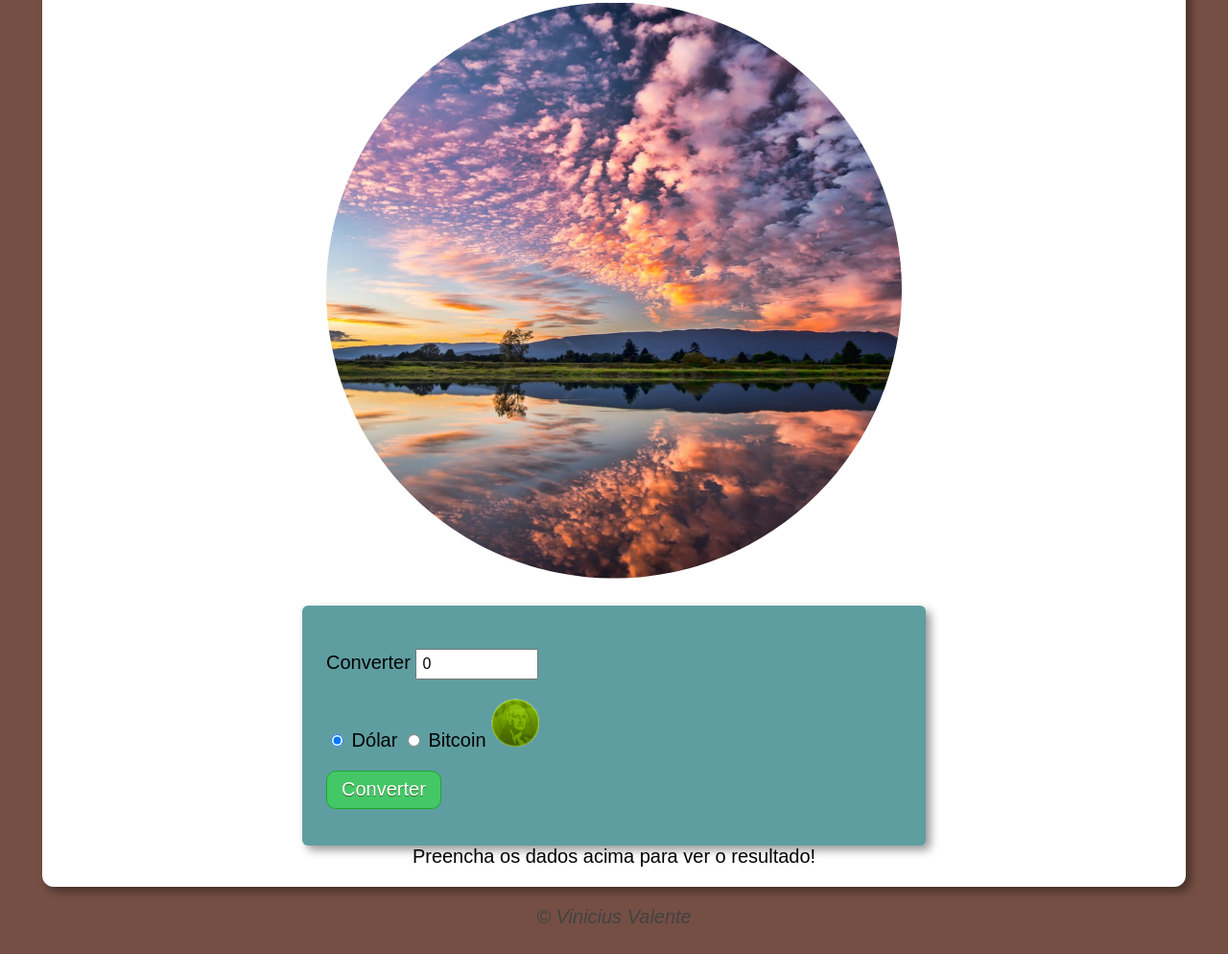
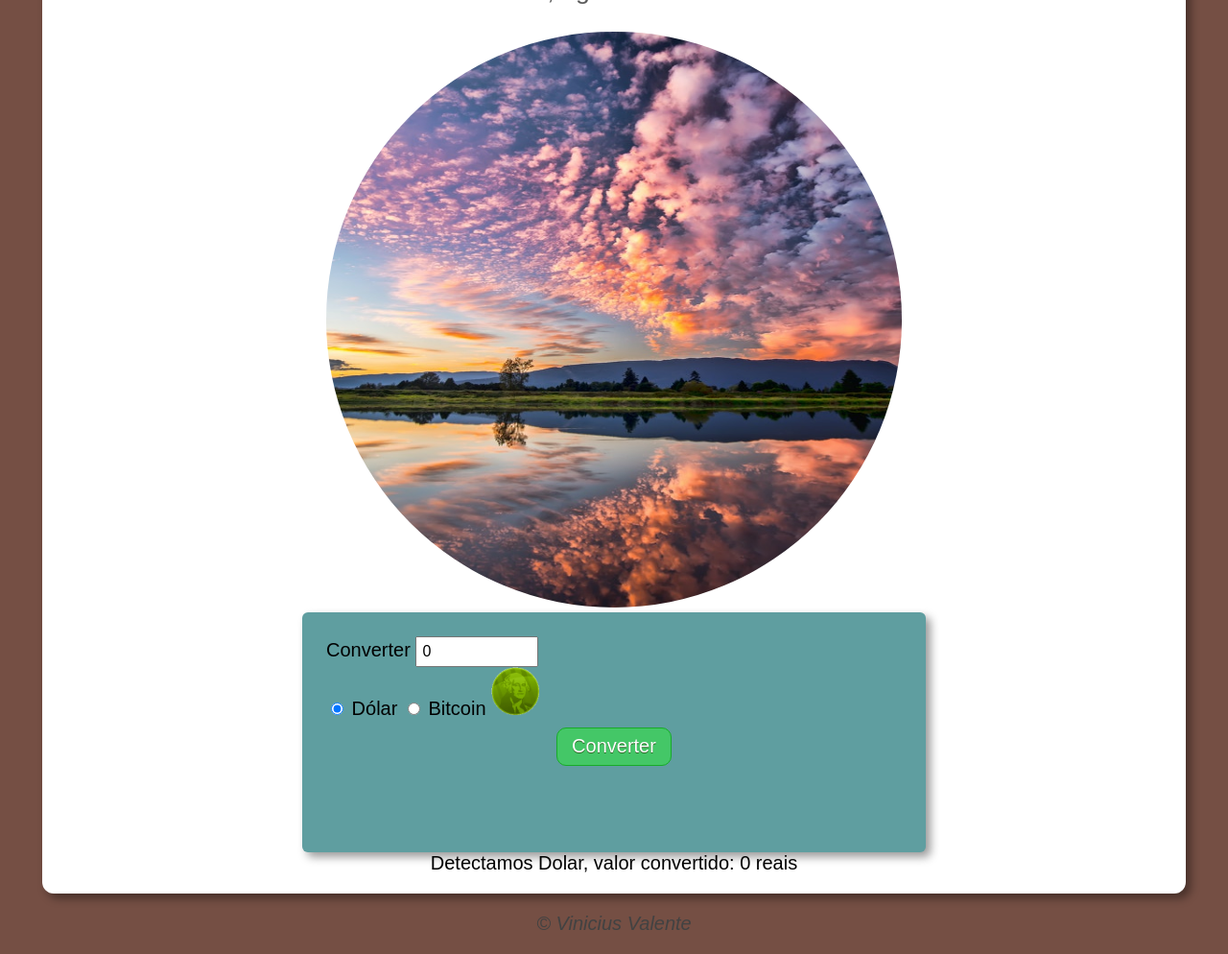
Before and after one commit to valentevinicius/date-code, a plain HTML site: page index.html in a window 1280 px wide. Shown: the part 170-1164 px from the top of the page at 96% size. Drawn offline with Linux system fonts and the light colour scheme; no server answers.

Commit message:
fetch external apiand minor improvements

```diff
--- a/index.html
+++ b/index.html
@@ -8,34 +8,35 @@
     <title>Horario e cotações</title>
     <link rel="stylesheet" href="style/style.css">
 </head>
-<body onload="carregar()">
+<body>
     <header>
         <h1>Horário e cotações</h1>
     </header>
 
     <section>
-        <div id="msg">
-            Aqui aparece a mensagem
+        <div class="msg" id="msg">
+            <p>Aqui aparece a mensagem</p>
         </div>
-    </br>
-        <div id="photo">
-            <img class="image" src="assets/images/fotomanha.jpg" alt="Foto do dia">
+        <div id="photo" class="photo">
+            <img id="image" src="assets/images/fotomanha.jpg" alt="Foto do dia">
         </div>
 
-    </br>
-        <div id="tabCotacao">
-        <p>
+        <div class="tab-cotacao">
+            <div class="input-cotacao">
                 <label for="USD">Converter</label>
                 <input type="text" name ="usdtxt" id="usdtxt" size="10" value="0"/>
-        </p>
+            </div>
+
+            <div class="radio-conversao">
                 <input type="radio" name="radcurrency" id="USD" checked>
                 <label for="USD">Dólar</label>
                 <input type="radio" name="radcurrency" id="BTC">
                 <label for="BTC">Bitcoin</label>
-            <img class = "moeda" src="assets/images/icon-dolar.png" alt="dolar">
-        <p>
-            <input type="button" value="Converter" class="botao" onclick="converter()">
-        </p>
+                <img id="moeda" src="assets/images/icon-dolar.png" alt="dolar">
+            </div>
+            <div class="button-converter">
+                <button class="botao" onclick="converter()">Converter</button>
+            </div>
     </div>
 
     <div id="res">
--- a/js/index.js
+++ b/js/index.js
@@ -1,5 +1,16 @@
+const getDollarValue = date => {
+    const urlBuilder = `https://olinda.bcb.gov.br/olinda/servico/PTAX/versao/v1/odata/CotacaoDolarDia(dataCotacao=@dataCotacao)?@dataCotacao=%27${date}%27&$top=100&$format=json&$select=cotacaoCompra,cotacaoVenda,dataHoraCotacao`
+    return fetch(urlBuilder).then(data => {
+        return data.json()
+    }).then(result => {
+        const {value} = result
+        return value
+    }).catch(err =>{
+        console.error('[ERRO]:', err)
+    })
+}
 function carregar(){
-    let msg = document.querySelector('#msg');
+    let msg = document.querySelector('#msg').children[0];
     let img = document.querySelector('#photo');
     let data = new Date();
     let hora = data.getHours();
@@ -24,24 +35,26 @@ function carregar(){
 }
 
 function converter() {
-    let formInput = document.querySelector('usdtxt');
+    let formInput = document.querySelector('#usdtxt');
     let res = document.querySelector('#res');
-    if (usdtxt.value.length == 0) {
-        alert('[ERRO] verifique os dados e tente novamente!')
-    } else{
-        let radcurrency = document.getElementsByName('radcurrency')
-        let dolar = Number(usdtxt.value) * 5
-        res.innerHTML = `Conversao concluida ${dolar} reais`
+    let dolar = document.querySelector('#moeda');
+    let option = document.getElementsByName('radcurrency');
 
-        let moeda = document.querySelector('dolar')
-        let option = ''
-        if(radcurrency[0].checked){
-            option = 'Dolar'
-            dolar.src = 'assets/images/icon-dolar.png'
-        } else if (radcurrency[1].checked) {
-            option = 'Bitcoin'
-            dolar.src = 'assets/images/icon-bitcoin.png'
-        }
-        res.innerHTML = `Detectamos ${option}`
+    if (option[0].checked) {
+        const x = getDollarValue('05-07-2021')
+        let dolarRes = Number(usdtxt.value) * 5
+        option = 'Dolar'
+        dolar.src = 'assets/images/icon-dolar.png'
+        res.innerHTML = `Detectamos ${option}, valor convertido: ${dolarRes} reais`
+    } else if (option[1].checked) {
+        let bitcoinRes = Number(usdtxt.value) * 255419.13
+        option = 'Bitcoin'
+        dolar.src = 'assets/images/icon-bitcoin.png'
+        res.innerHTML = `Detectamos ${option}, valor convertido: ${bitcoinRes.toFixed(0)} reais`
     }
 }
+
+window.onload = () => {
+    carregar()
+    converter()
+}
--- a/style/style.css
+++ b/style/style.css
@@ -27,7 +27,7 @@ section {
     font: normal 20pt Arial;
     color: rgb(92, 92, 92);
 }
-.image {
+#image {
     padding: 0;
     margin: 0;
     width: 600px;
@@ -37,7 +37,11 @@ section {
 
 }
 
+.button-converter {
+    display: flex;
+}
 .botao {
+    margin: 8px auto;
 	background-color:#44c767;
 	border-radius:10px;
 	border:1px solid #18ab29;
@@ -55,7 +59,7 @@ section {
     font: normal 15pt Arial;
 }
 
-#tabCotacao{
+.tab-cotacao {
     background: cadetblue;
     border-radius: 6px;
     box-shadow: 5px 5px 10px rgba(0, 0, 0, 0.397);
@@ -70,7 +74,7 @@ section {
     padding: 5px;
 }
 
-.moeda {
+#moeda {
     width: 50px;
 }
 footer {
```
Lines whose indentation alone changed are shown as unchanged.
